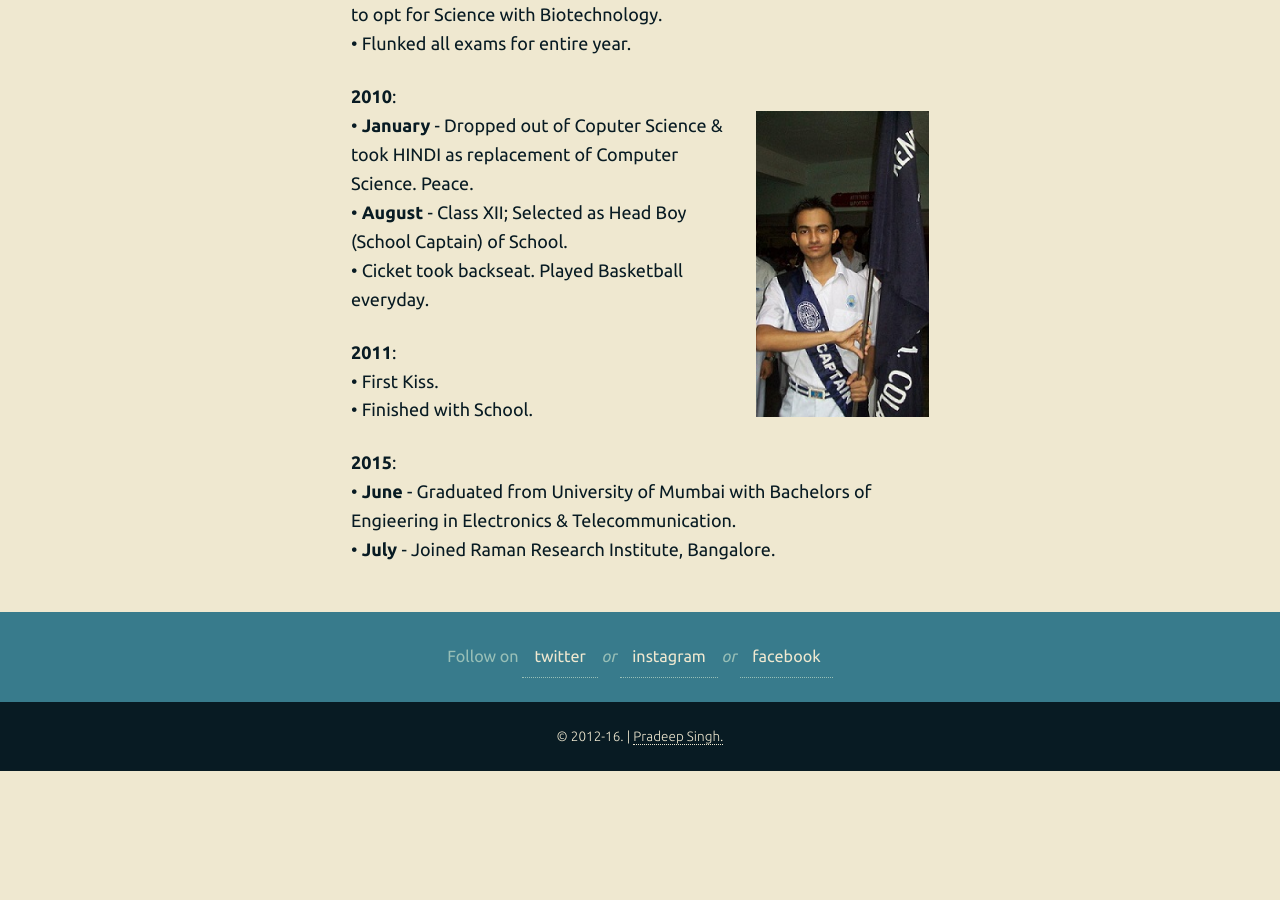
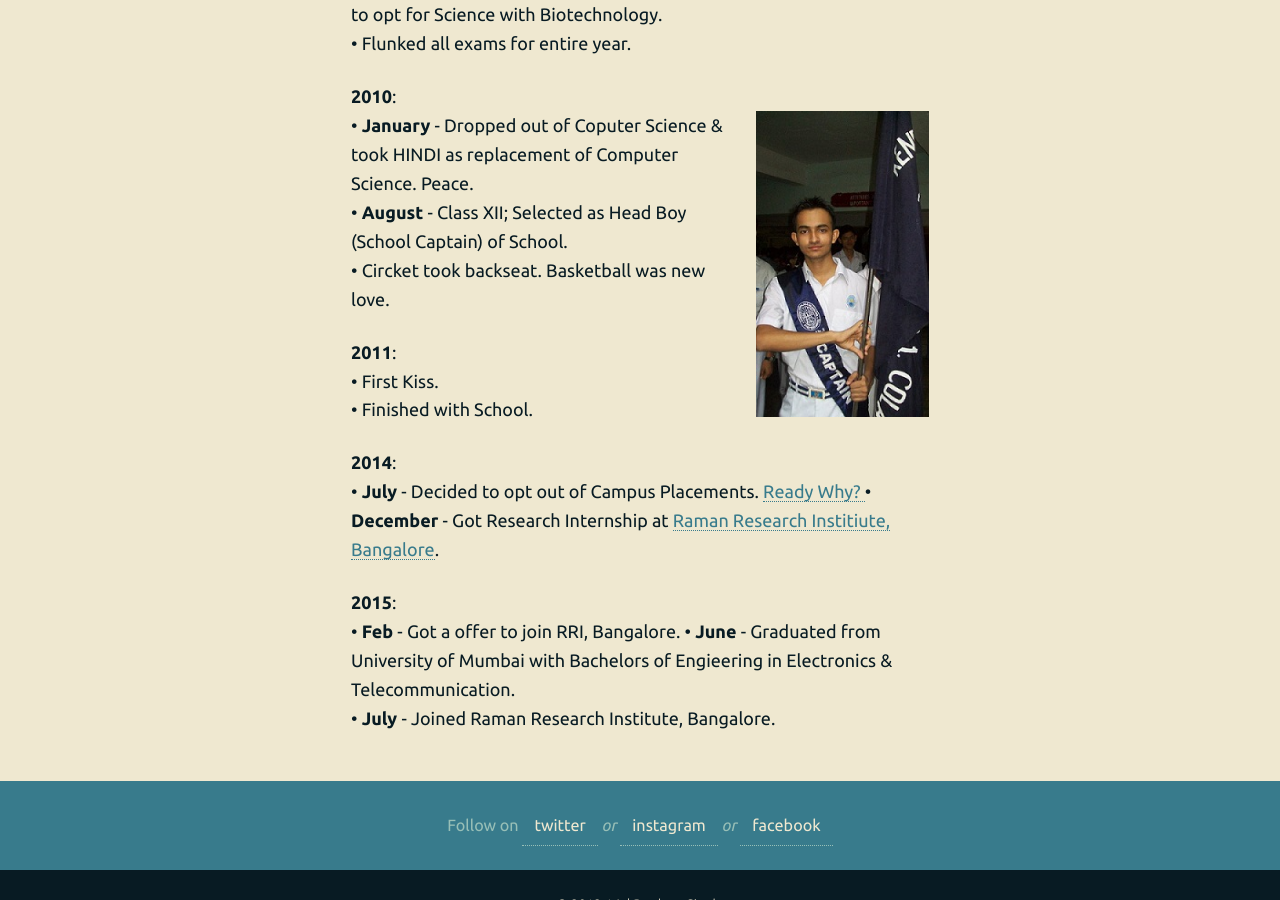
Before and after one commit to 93notes/93notes.github.io, a Jekyll site: the page built from timeline.html, in a window 1280 px wide and 900 px high, scrolled down 1816 px. Built offline with Jekyll 4.4.1, drawn with Linux system fonts in a browser that asks for light colours; nearby versions of some CDN libraries; before the commit the page ends 2587 px from its top, so only the background shows below that.

Commit message:
Update timeline.html

```diff
--- a/timeline.html
+++ b/timeline.html
@@ -118,7 +118,7 @@ He wanted me to be as Rich as his freind. LOL. </br>
 <img width="30%" src="/images/personal/School-Captain.jpg" alt="Pradeep Singh as School Captain"/>
 &bull; <strong>January</strong> - Dropped out of Coputer Science &amp; took HINDI as replacement of Computer Science. Peace. </br>
 &bull; <strong>August</strong> - Class XII; Selected as Head Boy (School Captain) of School. </br>
-&bull;  Cicket took backseat. Played Basketball everyday.</br>
+&bull;  Circket took backseat. Basketball was new love.</br>
 </p>
 
 <p>
@@ -129,7 +129,13 @@ He wanted me to be as Rich as his freind. LOL. </br>
 </p>
 
 <p>
+<strong>2014</strong>: </br>
+&bull; <strong>July</strong> - Decided to opt out of Campus Placements. <a hre="http://blog.pradeepsingh.xyz/no-placements" target="_blank">Ready Why? </a>
+&bull; <strong>December</strong> - Got Research Internship at <a href="http://www.rri.res.in/" target"_blank">Raman Research Institiute, Bangalore</a>.
+
+<p>
 <strong>2015</strong>: </br>
+&bull; <strong>Feb</strong> - Got a offer to join RRI, Bangalore.
 &bull; <strong>June</strong> - Graduated from University of Mumbai with Bachelors of Engieering in Electronics &amp; Telecommunication. </br>
 &bull; <strong>July </strong> - Joined Raman Research Institute, Bangalore. </br>
 </p>
```
